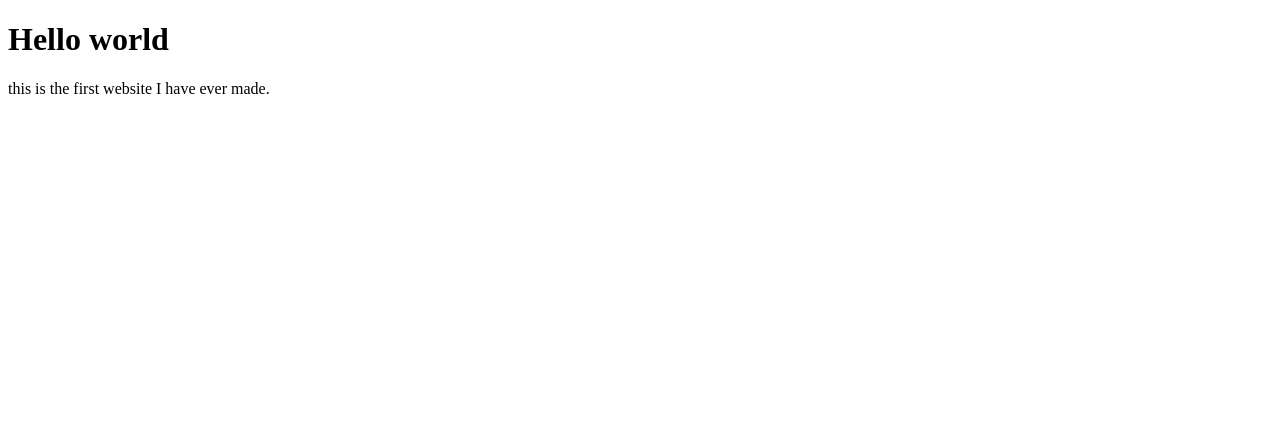
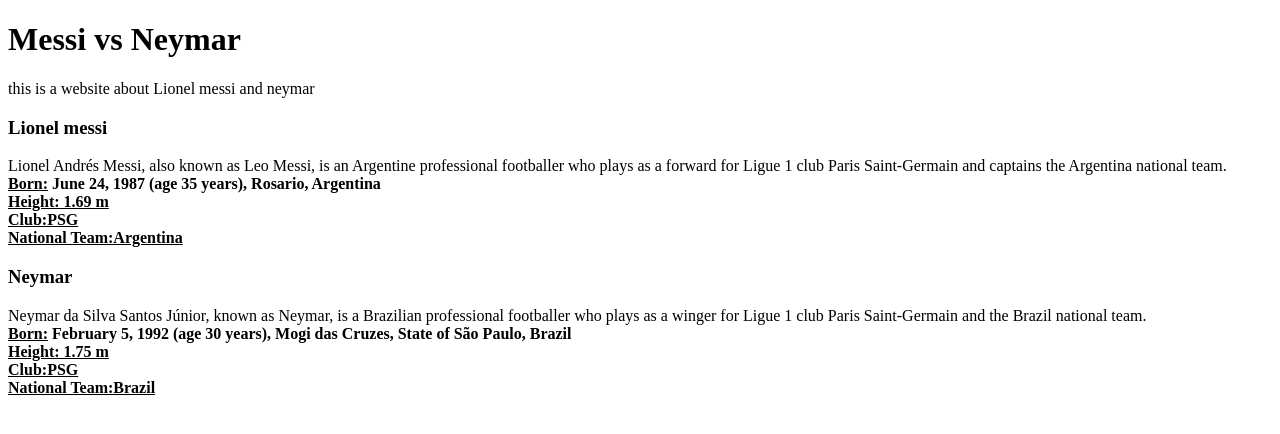
Before and after one commit to sha-on/10ms_webdesign, a plain HTML site: page index.html in a window 1280 px wide. Drawn offline with Linux system fonts and the light colour scheme.

Commit message:
heading updated

```diff
--- a/index.html
+++ b/index.html
@@ -1,9 +1,16 @@
 <!DOCTYPE html>
-<html>
- <head><title> First website</title>
-</head>
- <body>
- <h1>Hello world</h1>
- <p> this is the first website I have ever made.</p>
-</body>
+<html lang="en-US">
+   <head>
+     <title>Messi vs Neymar</title>
+   </head>
+   <body>
+      <h1>Messi vs Neymar</h1>
+      <p> this is a website about Lionel messi and neymar</p>
+
+      <h3>Lionel messi</h3>
+      <p>Lionel Andrés Messi, also known as Leo Messi, is an Argentine professional footballer who plays as a forward for Ligue 1 club Paris Saint-Germain and captains the Argentina national team.<br><strong><u>Born:</u> June 24, 1987 (age 35 years), Rosario, Argentina</strong><br><strong><u>Height: 1.69 m</u></strong><br><strong><u>Club:PSG</u></strong><br><strong><u>National Team:Argentina</u></strong></p>
+      <h3>Neymar</h3>
+      <p>Neymar da Silva Santos Júnior, known as Neymar, is a Brazilian professional footballer who plays as a winger for Ligue 1 club Paris Saint-Germain and the Brazil national team.<br><strong><u>Born:</u> February 5, 1992 (age 30 years), Mogi das Cruzes, State of São Paulo, Brazil</strong><br><strong><u>Height: 1.75 m</u></strong><br><strong><u>Club:PSG</u></strong><br><strong><u>National Team:Brazil</u></strong></p>
+
+   </body>
 </html>
```
